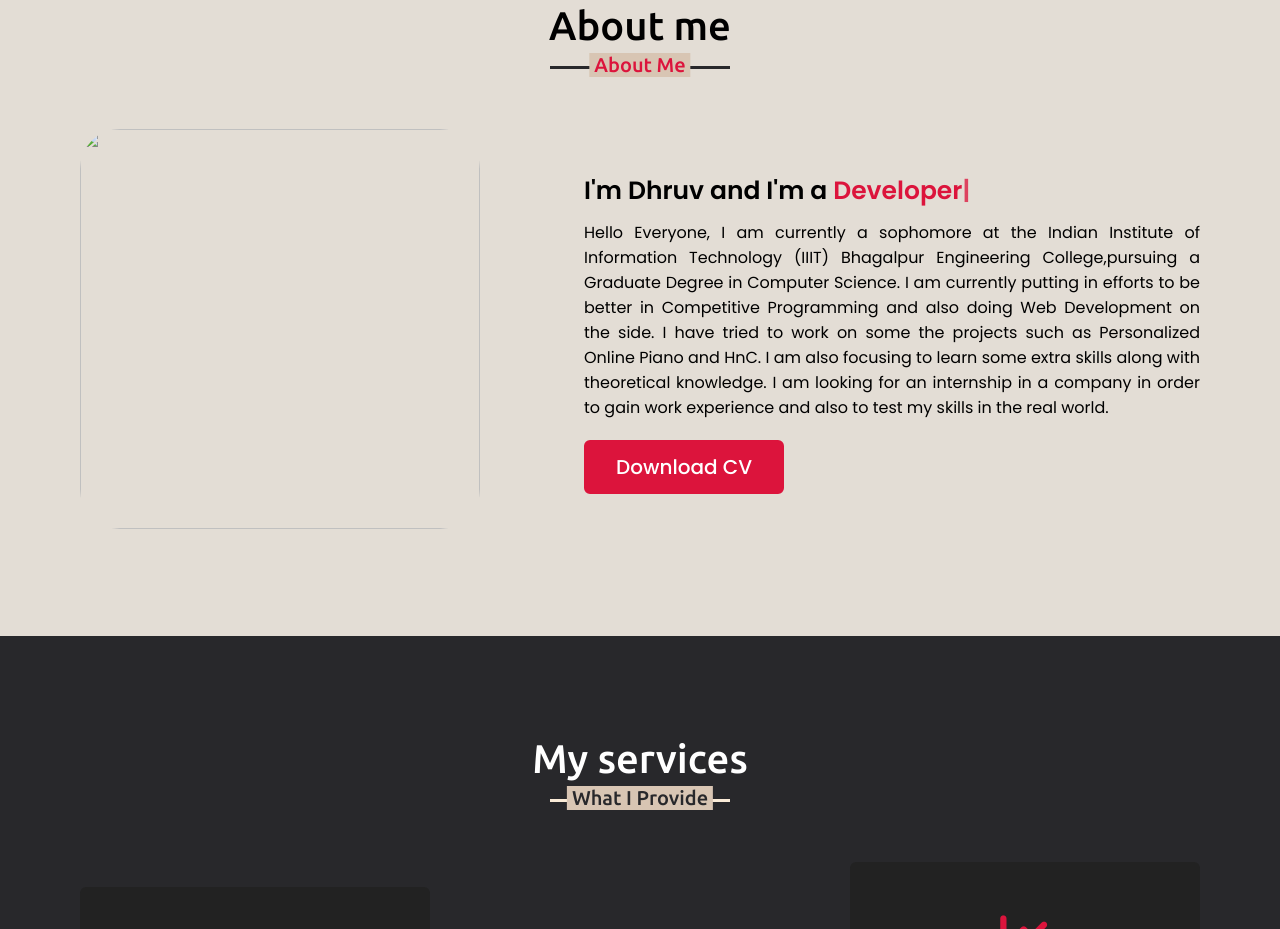
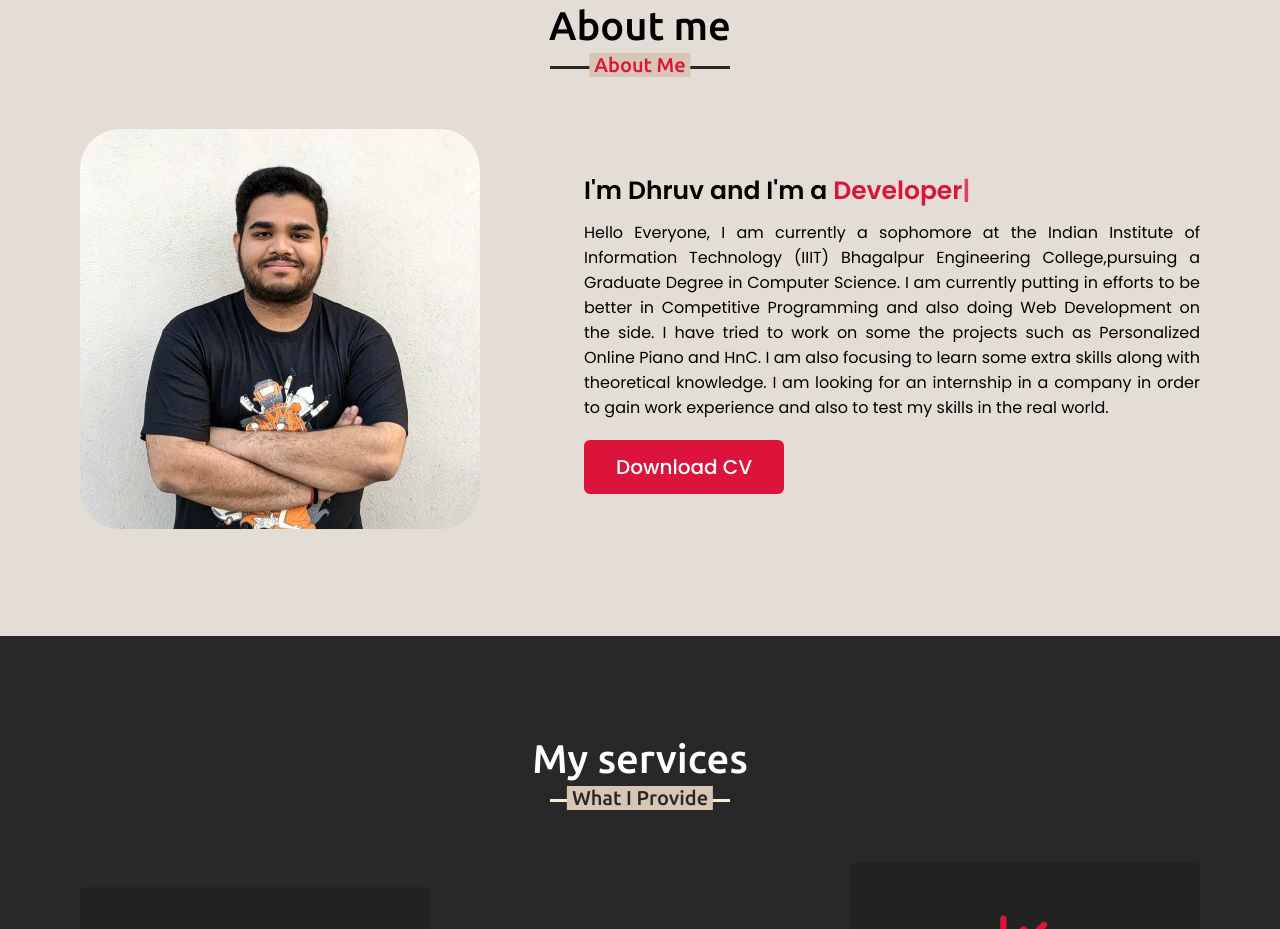
Before and after one commit to Dhruv-3241/Portfolio, a plain HTML site: page index.html in a window 1280 px wide. Shown: the part 897-1826 px from the top of the page. Drawn offline with nearby package versions, Linux system fonts and the light colour scheme.

Commit message:
Update index.html

```diff
--- a/index.html
+++ b/index.html
@@ -56,7 +56,7 @@
             <h2 class="title">About me</h2>
             <div class="about-content">
                 <div class="column left">
-                    <img src="profile-1.png" alt="">
+                    <img src="profile-1.jpg" alt="">
                 </div>
                 <div class="column right">
                     <div class="text">I'm Dhruv and I'm a <span class="typing-2"></span></div>
```
